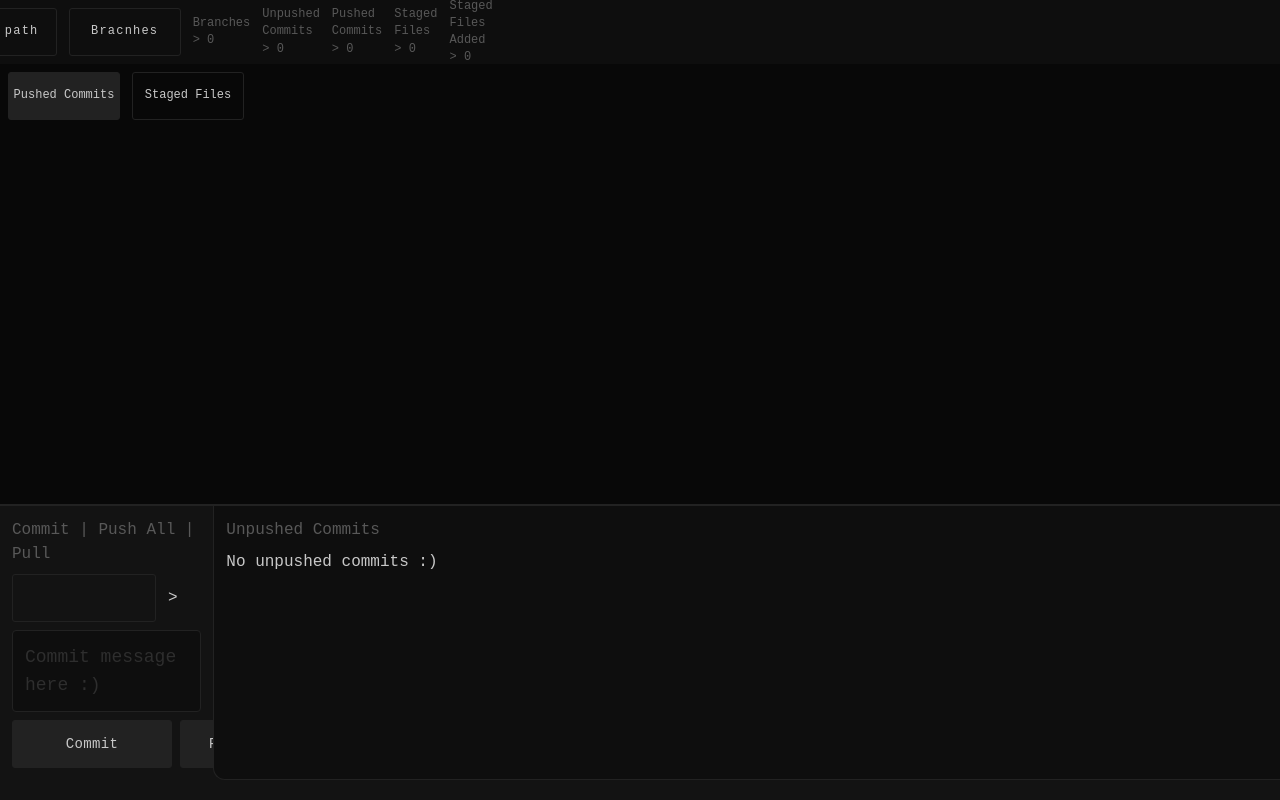
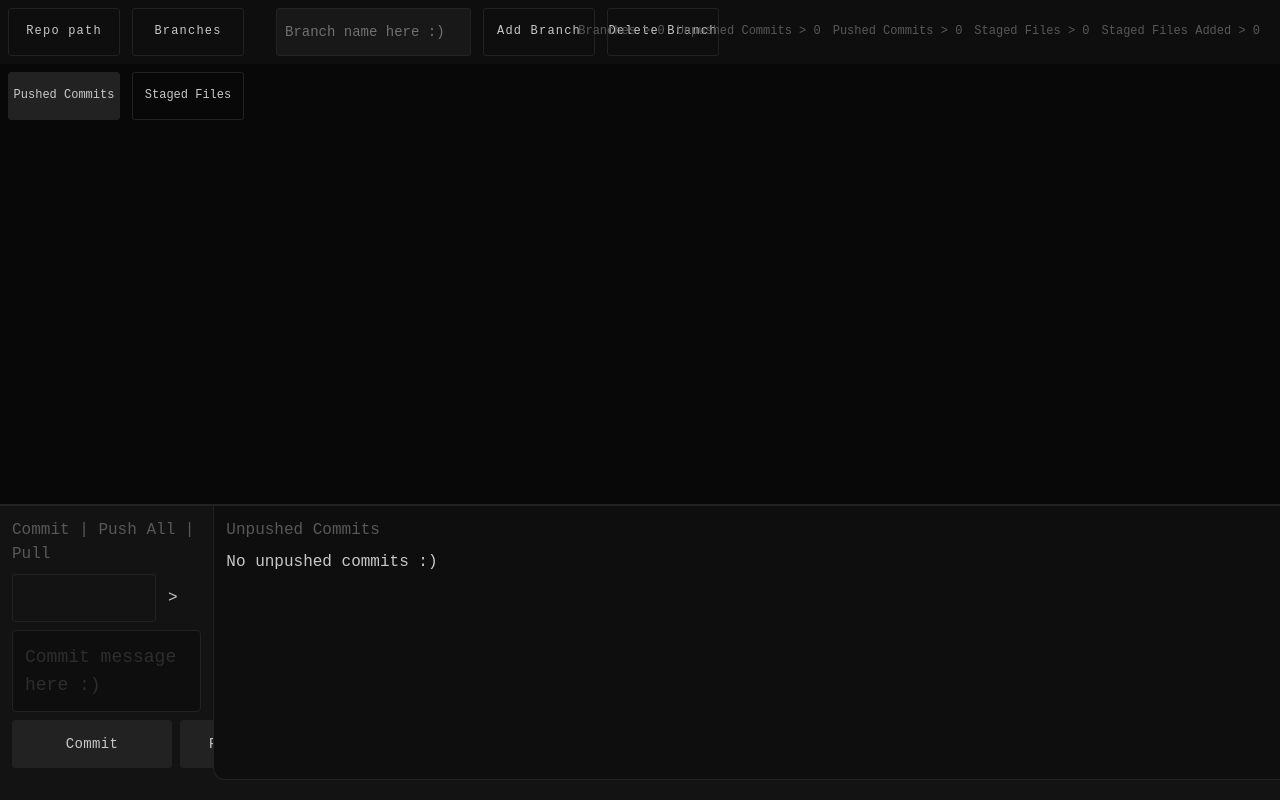
Before and after one commit to HttpZeni/gitviz, a React (Vite) app: page / in a window 1280 px wide. Built offline with nearby package versions, Linux system fonts and the light colour scheme; a web font is replaced by a local one.

Commit message:
feat: added branch creation and deletion, added are you sure component

```diff
--- a/src/App.tsx
+++ b/src/App.tsx
@@ -7,7 +7,7 @@ import Bottom from "./components/bottom";
 import ErrorWindow from "./components/errorWindow";
 
 function App() {
-  const { repoPath, setUnpushedCommits, setPushedCommits, setBranches, setStageFiles, statusMessage, setStatusMessage, selectedBranch, setSelectedBranch, error } = useStore();
+  const { repoPath, setUnpushedCommits, setPushedCommits, setBranches, branches, setStageFiles, statusMessage, setStatusMessage, selectedBranch, setSelectedBranch, error } = useStore();
 
   useEffect(() => {
     if (!statusMessage || !statusMessage.destroyAuto) return;
@@ -47,7 +47,7 @@ function App() {
     }
     load();
     setStatusMessage({ message: "Updated everything!", destroyAuto: true });
-  }, [selectedBranch])
+  }, [selectedBranch, branches])
 
   return (
     <div className="bg-bg-base w-screen h-screen">
--- /dev/null
+++ b/src/components/sub_components/areYouSure.tsx
@@ -0,0 +1,40 @@
+import { useState } from "react";
+import Button from "./Button"
+
+interface props{
+    value: string
+    onClick: () => void
+    trigger: React.ReactNode
+}
+
+export default function AreYouSure({ value, onClick,trigger }: props) {
+    const [showWindow, setShowWindow] = useState<boolean>(false);
+    return (
+        <>
+            <div onClick={() => setShowWindow(true)}>
+                {trigger}
+            </div>
+            {showWindow && (
+                <div className="absolute inset-0 flex items-center justify-center z-200 bg-black/40">
+                    <div className="w-2xl bg-bg-elevated border border-border rounded-md flex flex-col">
+                        <div className="flex flex-row justify-between items-center p-3 border-b border-border">
+                            <p className="text-text-secondary">Are You Sure?</p>
+                        </div>
+                        <div className="flex flex-col gap-3 p-4">
+                            <div className="w-full bg-bg-surface border border-border rounded-md p-3 flex flex-row gap-2 items-center justify-between">
+                                <div className="flex flex-row gap-2">
+                                    <p className="text-text-muted text-md shrink-0">-{'>'}</p>
+                                    <p className="text-text-primary text-md shrink-0">{value}</p>
+                                </div>
+                                <div className="flex flex-row gap-2">
+                                    <Button value="yes" onClick={() => { onClick(); setShowWindow(false) }} width={2} height={2} fontSize={12} className=" border-success bg-transparent hover:bg-success font-mono-bold hover:text-text-muted" />
+                                    <Button value="no" onClick={() => setShowWindow(false)} width={2} height={2} fontSize={12} className=" border-danger bg-transparent hover:bg-danger font-mono-bold hover:text-text-muted" />
+                                </div>
+                            </div>
+                        </div>
+                    </div>
+                </div>
+            )}
+        </>
+    )
+}
--- a/src/components/sub_components/dropdown.tsx
+++ b/src/components/sub_components/dropdown.tsx
@@ -1,8 +1,13 @@
-import { useRef, useState } from "react"
+import { ReactNode, useRef, useState } from "react"
 import useClickOutside from "./ClickOutside"
 
+interface Child {
+    key: number | string;
+    value: ReactNode;
+}
+
 interface props {
-    childs: { key: number | string, value: string }[]
+    childs: Child[]
     label: string
     width?: number
     height?: number
@@ -21,7 +26,7 @@ export default function DropDown({ childs, label, width = 3.5, height = 2, fontS
     const [active, setActive] = useState<boolean>(false);
     useClickOutside(ref, () => setActive(false));
     return(
-        <div ref={ref} className="relative z-50 shrink-0">
+        <div ref={ref} className="relative z-100 shrink-0">
             <div onClick={() => setActive(!active)}
                 style={{ width: `${width}rem`, height: `${height}rem`, fontSize: `${fontSize}px` }}
                 className={`px-1 flex items-center justify-center rounded-md cursor-pointer ${active ? down ? "border-b-0 rounded-b-none" : "border-t-0 rounded-t-none" : "rounded-lg"} border transition-all duration-100 border-border text-text-primary text-sm font-mono ${className} z-50`}>
--- a/src/components/sub_components/index.ts
+++ b/src/components/sub_components/index.ts
@@ -5,3 +5,4 @@ export { default as StageFile } from "./StageFile"
 export { default as DropDown } from "./dropdown"
 export { default as UseClickOutside } from "./ClickOutside"
 export { default as FileDiff } from "./FileDiff"
+export { default as AreYouSure } from "./areYouSure"
--- a/src/components/topbar.tsx
+++ b/src/components/topbar.tsx
@@ -1,14 +1,49 @@
-import { Button, DropDown } from "./sub_components"
-import { setNewRepoPath, get_repo_name } from "./utils/utils";
+import { Button, DropDown, AreYouSure } from "./sub_components"
+import { setNewRepoPath, get_repo_name, create_branch, delete_branch, get_branches } from "./utils/utils";
 import { useStore } from "./store"
 import { useEffect, useState } from "react";
 
 export default function TopBar(){
-    const { branches, unpushedCommits, pushedCommits, stagedFiles, setSelectedBranch } = useStore();
+    const { branches, unpushedCommits, pushedCommits, stagedFiles, setSelectedBranch, selectedBranch, setError, setStatusMessage, setBranches } = useStore();
     const [selected, setSelect] = useState<number | string>(0);
+    const [newBranch, setNewBranch] = useState<string>("");
+
+    function handleChange(e: React.ChangeEvent<HTMLInputElement>){
+        setNewBranch(e.target.value);
+    }
 
     const handleRepoClick = async () => {
         await setNewRepoPath();
+    }
+
+    const handleBranchClick = async () => {
+        setStatusMessage({message: "Creating new branch..", destroyAuto: false});
+        try{
+            await create_branch(newBranch);
+            const new_branches = await get_branches();
+            setBranches(new_branches);
+            setNewBranch("");
+            setStatusMessage({ message: "Created new branch!", destroyAuto: true });
+        }
+        catch(error){
+            setError({ error: String(error) });
+            setStatusMessage({ message: "Couldn't create new branch!", destroyAuto: true });
+        }
+    }
+
+    const hanldeDeleteBranch = async () => {
+        setStatusMessage({ message: "Deleting new branch..", destroyAuto: false });
+
+        try {
+            await delete_branch(branches[selectedBranch]);
+            const new_branches = await get_branches();
+            setBranches(new_branches);
+            setStatusMessage({ message: "Deletet new branch!", destroyAuto: true });
+        }
+        catch (error) {
+            setError({ error: String(error) });
+            setStatusMessage({ message: "Couldn't delete new branch!", destroyAuto: true });
+        }
     }
 
     useEffect(() => {
@@ -21,16 +56,19 @@ export default function TopBar(){
 
     return(
         <div className="w-full h-full bg-bg-surface p-2 flex flex-row gap-5 items-center justify-between">
-            <div className="w-1/3 h-full flex flex-row gap-3 justify-center items-start self-start ">
+            <div className="w-1/3 h-full flex flex-row gap-3 items-start self-start ">
                 <Button value={get_repo_name() != "" ? get_repo_name() : "Repo path"} width={7} height={3} fontSize={12} onClick={() => handleRepoClick()} className="min-w-7 bg-transparent hover:bg-border tracking-widest self-center" />
-                <DropDown childs={branches.map((branch, i) => ({ key: i, value: branch }))} emptyText={`${branches.length > 0 ? `No other branches here than '${branches[0]}' :)` : "No branches are here :)"}`} label={branches.length > 0 ? branches[Number(selected)] : "Bracnhes"} width={7} height={3} fontSize={12} selected={selected} setSelected={setSelect} className="bg-transparent hover:bg-border tracking-widest self-center" />
-                <div className="h-full w-full flex flex-row gap-3 items-center justify-center">
-                    <p className="text-sm text-text-secondary self-center">Branches {'>'} {branches.length}</p>
-                    <p className="text-sm text-text-secondary self-center">Unpushed Commits {'>'} {unpushedCommits.length}</p>
-                    <p className="text-sm text-text-secondary self-center">Pushed Commits {'>'} {pushedCommits.length}</p>
-                    <p className="text-sm text-text-secondary self-center">Staged Files {'>'} {stagedFiles.length}</p>
-                    <p className="text-sm text-text-secondary self-center">Staged Files Added {'>'} {stagedFiles.filter(f => f.is_staged).length}</p>
-                </div>
+                <DropDown childs={[ ...branches.map((branch, i) => ({key: i, value: branch }))]} emptyText={`${branches.length > 0 ? `No other branches here than '${branches[0]}' :)` : "No branches are here :)"}`} label={branches.length > 0 ? branches[Number(selected)] : "Branches"} width={7} height={3} fontSize={12} selected={selected} setSelected={setSelect} className="bg-transparent hover:bg-border tracking-widest self-center" />
+                <input type="text" value={newBranch} onChange={handleChange} placeholder="Branch name here :)" className="ml-5 outline-none border border-border rounded-md bg-bg-overlay transition-all duration-100 h-full px-2 text-text-primary text-md" />
+                <Button value="Add Branch" width={7} height={3} fontSize={12} onClick={() => handleBranchClick()} className="min-w-7 bg-transparent hover:bg-border tracking-widest self-center" />
+                <AreYouSure value={`Delete branch: ${branches[selectedBranch]} > `} onClick={hanldeDeleteBranch} trigger={<Button value="Delete Branch" width={7} height={3} fontSize={12} onClick={() => { }} className="min-w-7 bg-transparent hover:bg-border tracking-widest self-center" />}/>
+            </div>
+            <div className="h-full w-full flex flex-row gap-3 items-center justify-end px-3">
+                <p className="text-sm text-text-secondary self-center">Branches {'>'} {branches.length}</p>
+                <p className="text-sm text-text-secondary self-center">Unpushed Commits {'>'} {unpushedCommits.length}</p>
+                <p className="text-sm text-text-secondary self-center">Pushed Commits {'>'} {pushedCommits.length}</p>
+                <p className="text-sm text-text-secondary self-center">Staged Files {'>'} {stagedFiles.length}</p>
+                <p className="text-sm text-text-secondary self-center">Staged Files Added {'>'} {stagedFiles.filter(f => f.is_staged).length}</p>
             </div>
         </div>
     )
--- a/src/components/utils/utils.ts
+++ b/src/components/utils/utils.ts
@@ -137,3 +137,11 @@ export async function get_commit_file_diffs(filePath: string, commitHash: string
     const { repoPath } = useStore.getState();
     return await invoke("get_commit_file_diff", {path: repoPath, filePath: filePath, hash: commitHash});
 }
+export async function delete_branch(branch: string){
+    const { repoPath } = useStore.getState();
+    return await invoke("delete_branch", {path: repoPath, name: branch});
+}
+export async function create_branch(branch: string){
+    const { repoPath } = useStore.getState();
+    return await invoke("create_branch", {path: repoPath, name: branch});
+}
```
Also changed, not shown: 2 other files (tests, documents, lock files or other folders).
